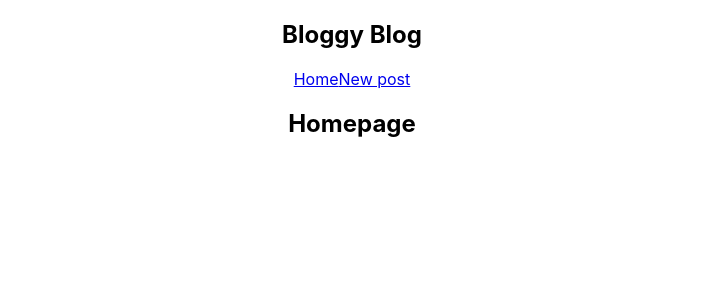
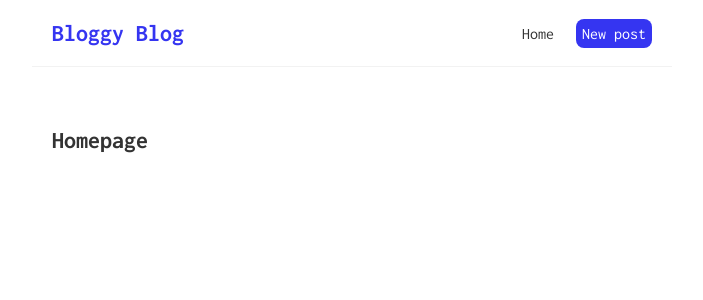
Before and after one commit to lwly-jpg/blog-app, a JavaScript app in the folder frontend/: page / in a window 1280 px wide. Shown: the top 300 px of the page, without its empty margins (288-991 px from the left). Built offline with nearby package versions, Linux system fonts and the light colour scheme; the HTML template or start-up script is replaced by a standard one.

Commit message:
add initial styles

```diff
--- a/frontend/src/App.css
+++ /dev/null
@@ -1,38 +0,0 @@
-.App {
-  text-align: center;
-}
-
-.App-logo {
-  height: 40vmin;
-  pointer-events: none;
-}
-
-@media (prefers-reduced-motion: no-preference) {
-  .App-logo {
-    animation: App-logo-spin infinite 20s linear;
-  }
-}
-
-.App-header {
-  background-color: #282c34;
-  min-height: 100vh;
-  display: flex;
-  flex-direction: column;
-  align-items: center;
-  justify-content: center;
-  font-size: calc(10px + 2vmin);
-  color: white;
-}
-
-.App-link {
-  color: #61dafb;
-}
-
-@keyframes App-logo-spin {
-  from {
-    transform: rotate(0deg);
-  }
-  to {
-    transform: rotate(360deg);
-  }
-}
--- a/frontend/src/App.js
+++ b/frontend/src/App.js
@@ -1,4 +1,3 @@
-import './App.css';
 import Navbar from './Nav';
 import Home from './Home';
 
--- a/frontend/src/Nav.js
+++ b/frontend/src/Nav.js
@@ -4,7 +4,11 @@
       <h1>Bloggy Blog</h1>
       <div className="links">
         <a href="/">Home</a>
-        <a href="/create">New post</a>
+        <a href="/create" style={{
+          color: "white",
+          backgroundColor: "#3535f1",
+          borderRadius: "8px"
+        }}>New post</a>
       </div>
     </nav>
   );
--- a/frontend/src/index.css
+++ b/frontend/src/index.css
@@ -1,13 +1,35 @@
-body {
+@import url('https://fonts.googleapis.com/css2?family=Inconsolata:wght@300;400;500;600;700&display=swap');
+
+/* base styles */
+* {
   margin: 0;
-  font-family: -apple-system, BlinkMacSystemFont, 'Segoe UI', 'Roboto', 'Oxygen',
-    'Ubuntu', 'Cantarell', 'Fira Sans', 'Droid Sans', 'Helvetica Neue',
-    sans-serif;
-  -webkit-font-smoothing: antialiased;
-  -moz-osx-font-smoothing: grayscale;
+  font-family: "Inconsolata";
+  color: #333;
 }
-
-code {
-  font-family: source-code-pro, Menlo, Monaco, Consolas, 'Courier New',
-    monospace;
+.navbar {
+  padding: 20px;
+  display: flex;
+  align-items: center;
+  max-width: 600px;
+  margin: 0 auto;
+  border-bottom: 1px solid #f2f2f2;
 }
+.navbar h1 {
+  color: #3535f1;
+}
+.navbar .links {
+  margin-left: auto;
+}
+.navbar a {
+  margin-left: 16px;
+  text-decoration: none;
+  padding: 6px;
+}
+.navbar a:hover {
+  color: #3535f1;
+}
+.content {
+  max-width: 600px;
+  margin: 40px auto;
+  padding: 20px;
+}
```
